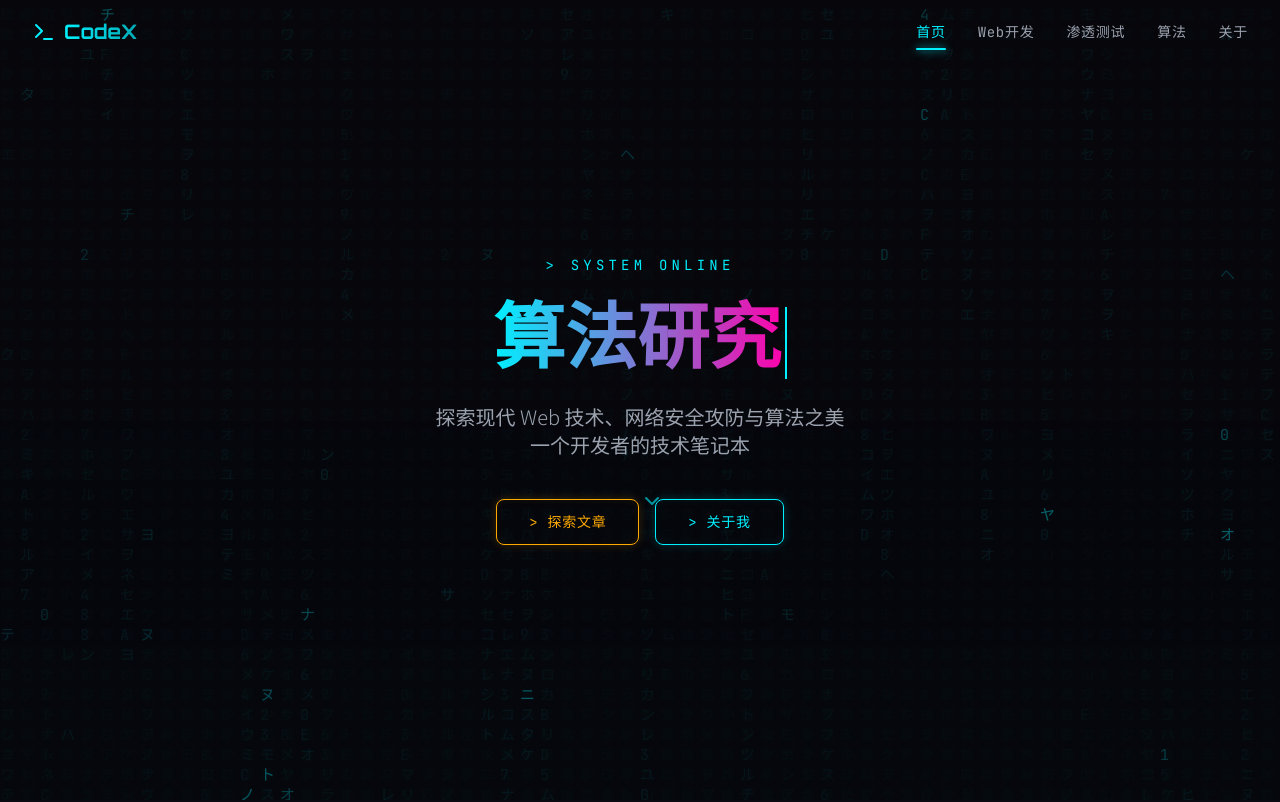
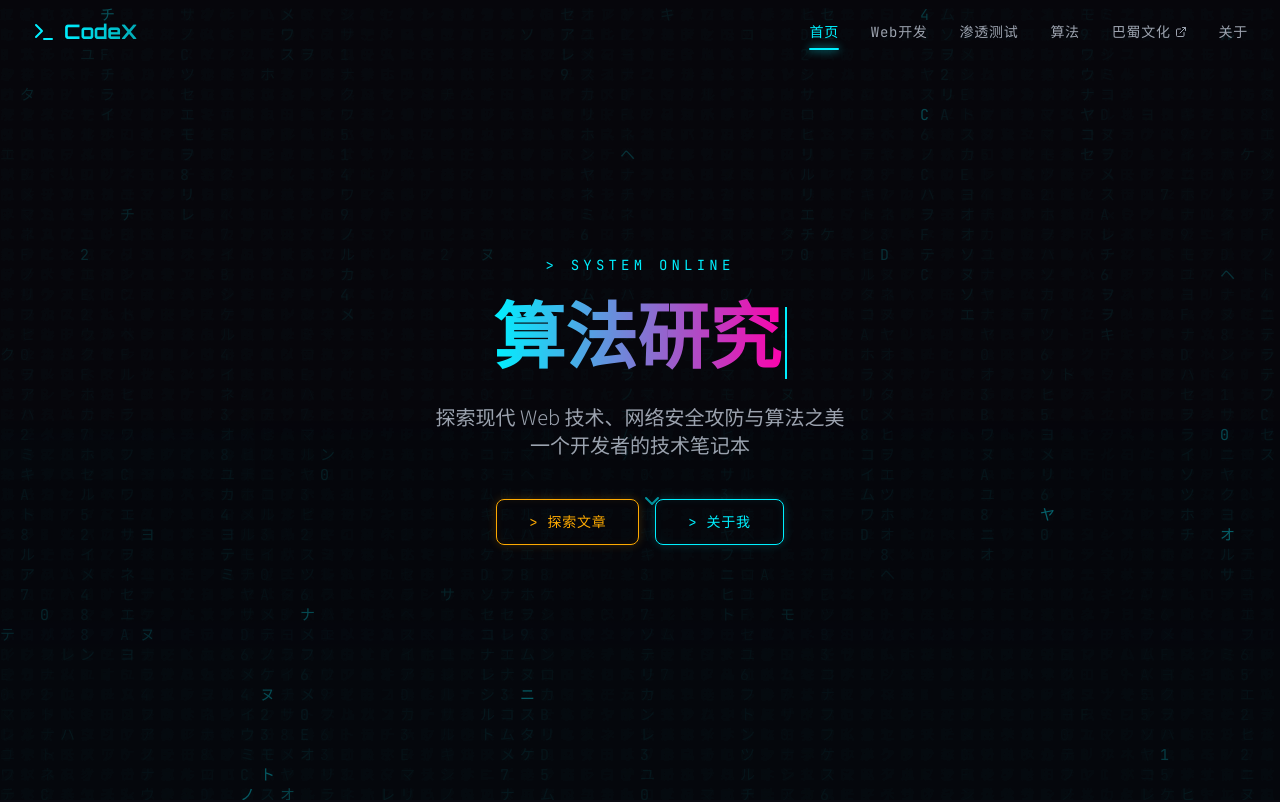
Before and after one commit to asdyhc/blog1, a React (Vite) app: page / in a window 1280 px wide. Shown: the top 802 px of the page. Built offline with nearby package versions, Linux system fonts and the light colour scheme.

Commit message:
Update Navbar.tsx

```diff
--- a/src/components/Navbar.tsx
+++ b/src/components/Navbar.tsx
@@ -1,14 +1,15 @@
 import { useState, useEffect } from 'react'
 import { Link, useLocation } from 'react-router-dom'
-import { Menu, X, Terminal } from 'lucide-react'
+import { Menu, X, Terminal, ExternalLink } from 'lucide-react'
 import { cn } from '@/utils/cn'
 
 const navLinks = [
-  { path: '/', label: '首页' },
-  { path: '/category/web', label: 'Web开发' },
-  { path: '/category/pentest', label: '渗透测试' },
-  { path: '/category/algorithm', label: '算法' },
-  { path: '/about', label: '关于' },
+  { path: '/', label: '首页', external: false },
+  { path: '/category/web', label: 'Web开发', external: false },
+  { path: '/category/pentest', label: '渗透测试', external: false },
+  { path: '/category/algorithm', label: '算法', external: false },
+  { path: 'https://travel.jasper1im.top/', label: '巴蜀文化', external: true },
+  { path: '/about', label: '关于', external: false },
 ]
 
 export default function Navbar() {
@@ -46,6 +47,21 @@ export default function Navbar() {
 
           <div className="hidden md:flex items-center gap-8">
             {navLinks.map((link) => {
+              if (link.external) {
+                return (
+                  <a
+                    key={link.path}
+                    href={link.path}
+                    target="_blank"
+                    rel="noopener noreferrer"
+                    className="relative font-mono text-sm tracking-wider transition-colors duration-300 py-1 text-gray-400 hover:text-white flex items-center gap-1"
+                  >
+                    {link.label}
+                    <ExternalLink className="w-3 h-3" />
+                  </a>
+                )
+              }
+
               const isActive = location.pathname === link.path ||
                 (link.path !== '/' && location.pathname.startsWith(link.path))
               return (
@@ -79,6 +95,21 @@ export default function Navbar() {
         {menuOpen && (
           <div className="md:hidden py-4 border-t border-dark-border/50 animate-fade-in-up">
             {navLinks.map((link) => {
+              if (link.external) {
+                return (
+                  <a
+                    key={link.path}
+                    href={link.path}
+                    target="_blank"
+                    rel="noopener noreferrer"
+                    className="block py-3 px-4 font-mono text-sm transition-colors rounded-lg text-gray-400 hover:text-white hover:bg-dark-surface flex items-center gap-2"
+                  >
+                    {link.label}
+                    <ExternalLink className="w-3 h-3" />
+                  </a>
+                )
+              }
+
               const isActive = location.pathname === link.path
               return (
                 <Link
```
